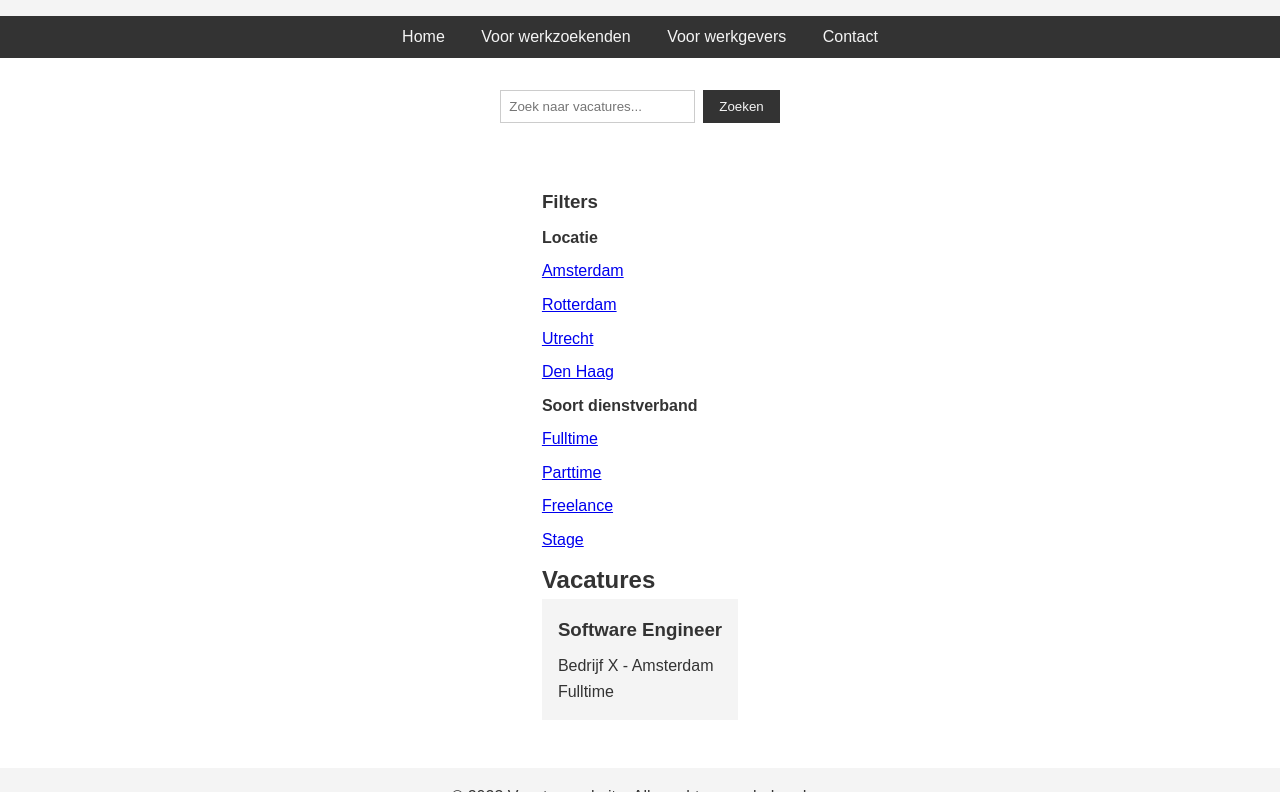
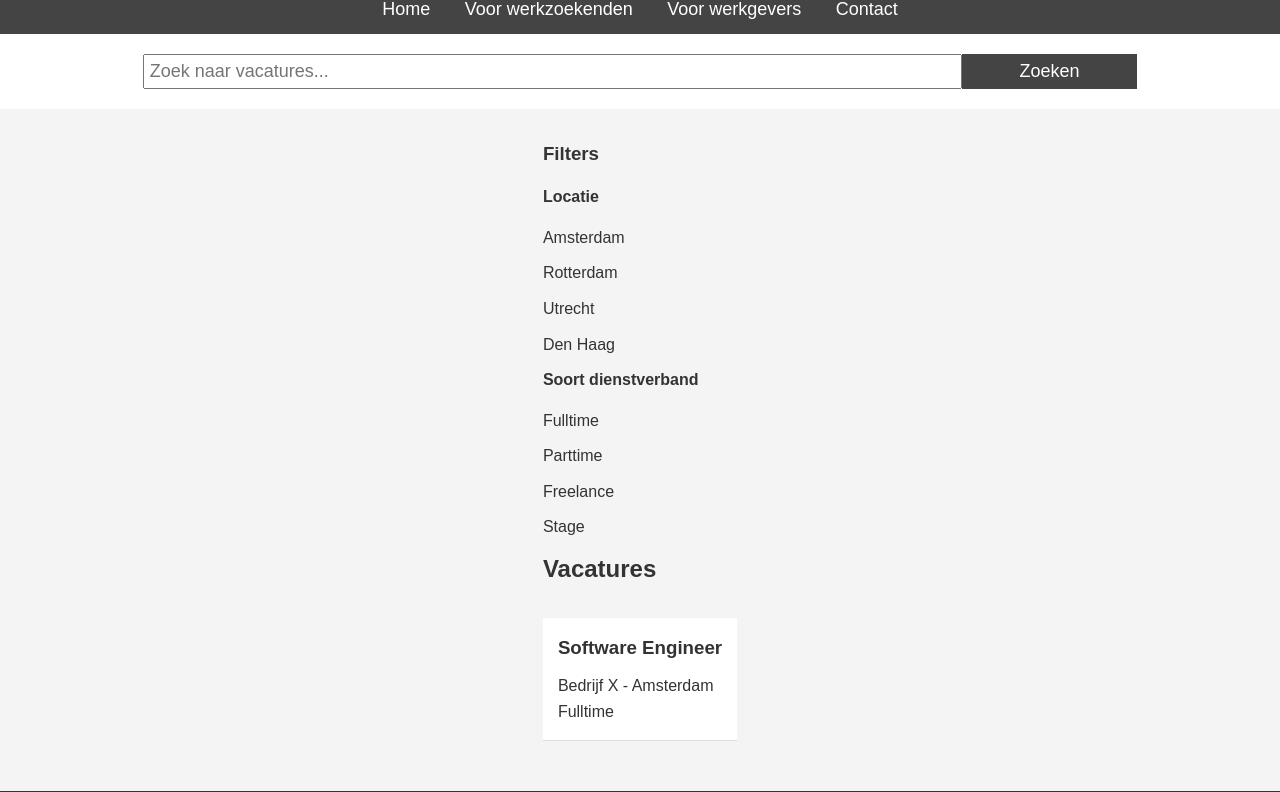
Before and after one commit to moesa78/werk-nu, a plain HTML site: page index.html in a window 1280 px wide. Shown: the part 83-875 px from the top of the page. Drawn offline with Linux system fonts and the light colour scheme.

Commit message:
Update styles.css

```diff
--- a/styles.css
+++ b/styles.css
@@ -1,146 +1,142 @@
+/* Algemene stijl */
 * {
+    box-sizing: border-box;
     margin: 0;
     padding: 0;
-    box-sizing: border-box;
 }
 
 body {
     font-family: Arial, sans-serif;
     line-height: 1.6;
+    background-color: #f4f4f4;
     color: #333;
 }
 
 .container {
     max-width: 1200px;
     margin: 0 auto;
-    padding: 0 1rem;
+    padding: 0 15px;
 }
 
+/* Header */
 header {
-    background-color: #f4f4f4;
-    padding: 1.5rem 0;
+    background-color: #333;
+    padding: 15px 0;
 }
 
 header h1 {
-    color: #333;
+    color: #fff;
+    font-size: 24px;
 }
 
+/* Navigatie */
 nav {
-    background-color: #333;
-    padding: 0.5rem 0;
     display: flex;
     justify-content: space-around;
-    flex-wrap: wrap;
+    background-color: #444;
+    padding: 10px 0;
 }
 
 nav a {
-    color: #f4f4f4;
+    color: #fff;
     text-decoration: none;
-    padding: 0.5rem 1rem;
+    padding: 5px 15px;
+    font-size: 18px;
 }
 
 nav a:hover {
-    background-color: #444;
+    background-color: #555;
 }
 
+/* Zoekbalk */
 .search-bar {
-    margin: 2rem 0;
+    background-color: #fff;
+    padding: 20px 0;
+}
+
+.search-bar form {
     display: flex;
     justify-content: center;
 }
 
-.search-bar form {
-    display: flex;
-    width: 100%;
-    max-width: 800px;
+.search-bar input[type="text"] {
+    width: 70%;
+    padding: 5px;
+    font-size: 18px;
 }
 
-.search-bar input[type="text"] {
-    flex: 1;
-    padding: 0.5rem;
-    margin-right: 0.5rem;
-    border: 1px solid #ccc;
+.search-bar button[type="submit"] {
+    width: 15%;
+    background-color: #444;
+    color: #fff;
+    font-size: 18px;
+    border: none;
+    cursor: pointer;
+    padding: 5px;
 }
 
-.search-bar button {
-    background-color: #333;
-    color: #f4f4f4;
-    padding: 0.5rem 1rem;
-    border: none;
-    cursor: pointer;
+.search-bar button[type="submit"]:hover {
+    background-color: #555;
 }
 
-.search-bar button:hover {
-    background-color: #444;
+/* Hoofdinhoud */
+main {
+    display: flex;
+    padding: 30px 0;
 }
 
-main {
-    display: flex;
-    flex-wrap: wrap;
-    justify-content: space-between;
-    padding: 2rem 0;
+/* Filters */
+.filters {
+    flex: 1;
+    margin-right: 30px;
 }
 
-.filters {
-    flex: 1;
-    margin-right: 2rem;
-    max-width: 300px;
-}
-
-.filters h3, .filters h4 {
-    margin-bottom: 0.5rem;
+.filters h3,
+.filters h4 {
+    margin-bottom: 15px;
 }
 
 .filters ul {
     list-style-type: none;
 }
 
-.filters li {
-    margin-bottom: 0.5rem;
+.filters ul li {
+    margin-bottom: 10px;
 }
 
+.filters ul li a {
+    text-decoration: none;
+    color: #333;
+}
+
+.filters ul li a:hover {
+    color: #777;
+}
+
+/* Vacaturelijst */
 .job-listings {
     flex: 3;
 }
 
+.job-listings h2 {
+    margin-bottom: 30px;
+}
+
 .job-listing {
-    background-color: #f4f4f4;
-    padding: 1rem;
-    margin-bottom: 1rem;
+    background-color: #fff;
+    padding: 15px;
+    border-bottom: 1px solid #ddd;
+    margin-bottom: 20px;
 }
 
 .job-listing h3 {
-    margin-bottom: 0.5rem;
+    margin-bottom: 10px;
 }
 
+/* Footer */
 footer {
-    background-color: #f4f4f4;
-    padding: 1rem 0;
+    background-color: #333;
+    color: #fff;
     text-align: center;
+    padding: 30px 0;
 }
-
-@media (max-width: 768px) {
-    nav {
-        flex-direction: column;
-        text-align: center;
-    }
-
-    .search-bar form {
-        flex-direction: column;
-    }
-
-    .search-bar input[type="text"] {
-        margin-bottom: 0.5rem;
-        margin-right: 0;
-    }
-
-    main {
-        flex-direction: column;
-    }
-
-    .filters {
-        margin-right: 0;
-        margin-bottom: 2rem;
-        max-width: none;
-    }
-}
```
